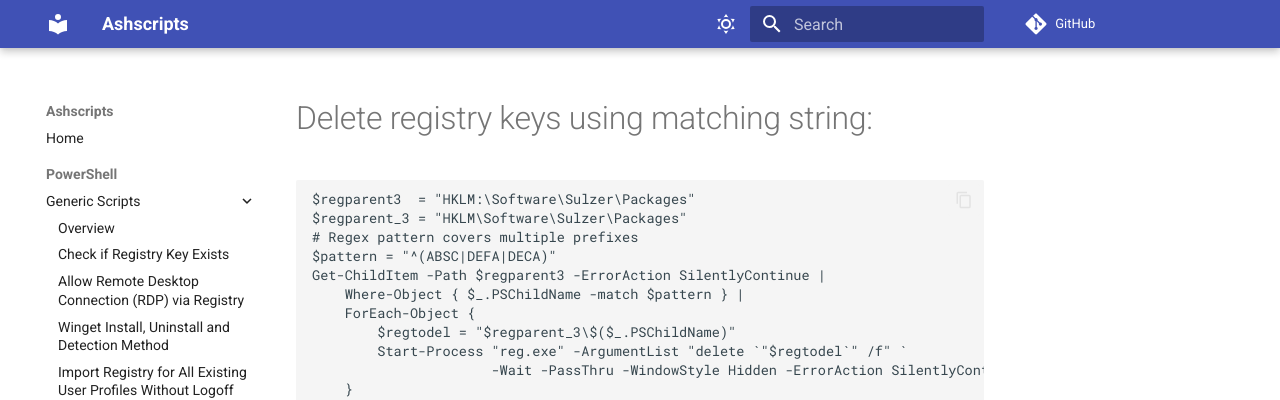
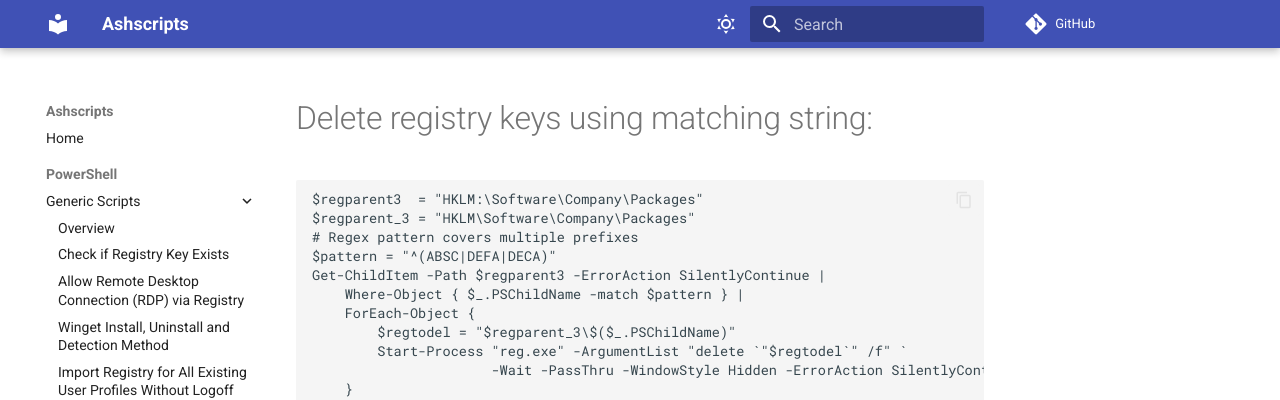
Before and after one commit to Ashscripts/Ashscripts.github.io, an MkDocs documentation site: the page built from docs/powershell/generic-scripts/10_delete-registry-keys-using-matching-string.md, in a window 1280 px wide. Shown: the top 400 px of the page. Built offline with MkDocs 1.6.1 and Material for MkDocs 9.7.7, drawn with Linux system fonts in a browser that asks for light colours; comment, search, counter and statistics services are not loaded.

Commit message:
Update 10_delete-registry-keys-using-matching-string.md
updated

````diff
--- a/docs/powershell/generic-scripts/10_delete-registry-keys-using-matching-string.md
+++ b/docs/powershell/generic-scripts/10_delete-registry-keys-using-matching-string.md
@@ -1,8 +1,8 @@
 # Delete registry keys using matching string:
 
 ```powershell
-$regparent3  = "HKLM:\Software\Sulzer\Packages"
-$regparent_3 = "HKLM\Software\Sulzer\Packages"
+$regparent3  = "HKLM:\Software\Company\Packages"
+$regparent_3 = "HKLM\Software\Company\Packages"
 # Regex pattern covers multiple prefixes
 $pattern = "^(ABSC|DEFA|DECA)"
 Get-ChildItem -Path $regparent3 -ErrorAction SilentlyContinue |
````
